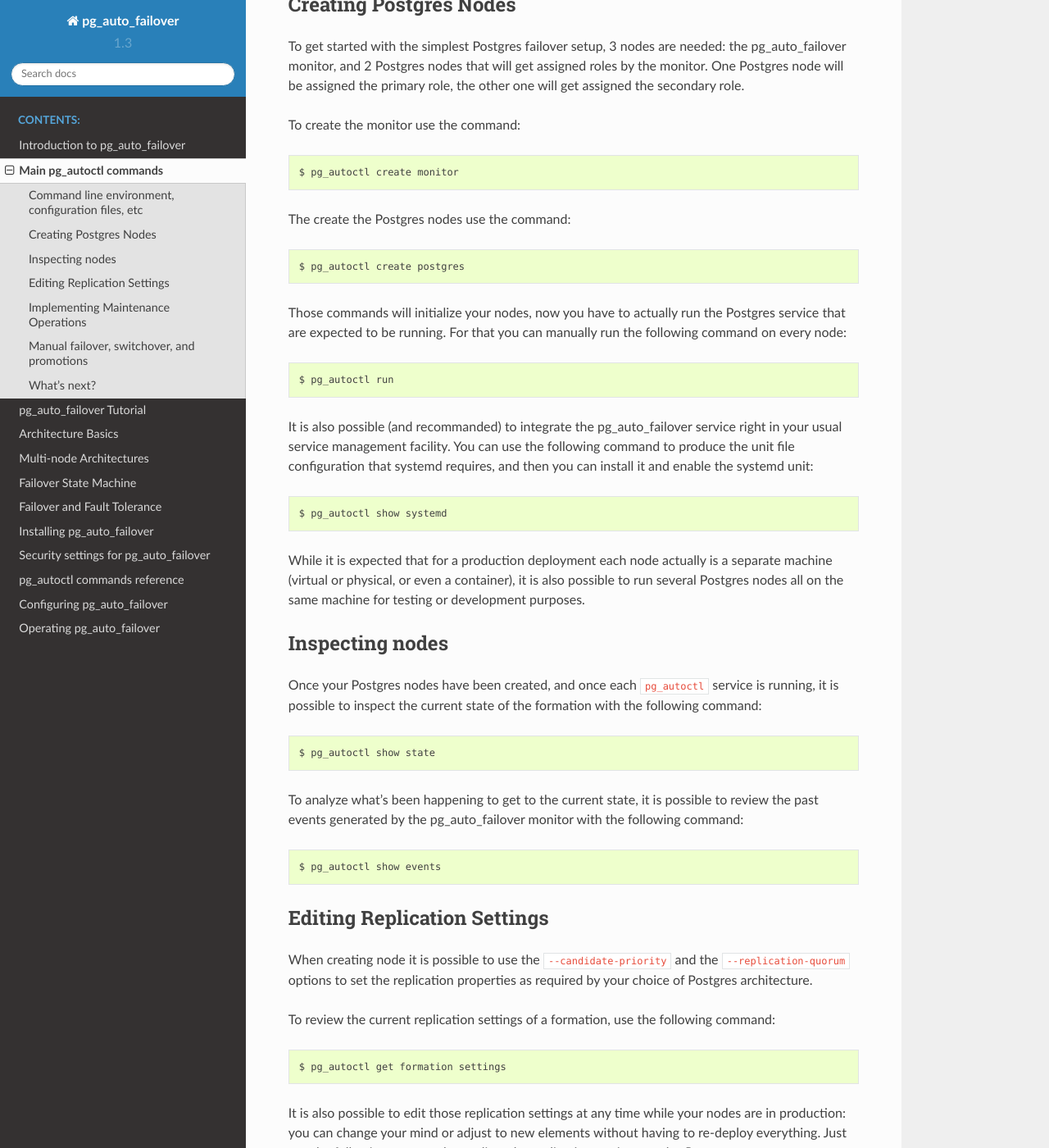
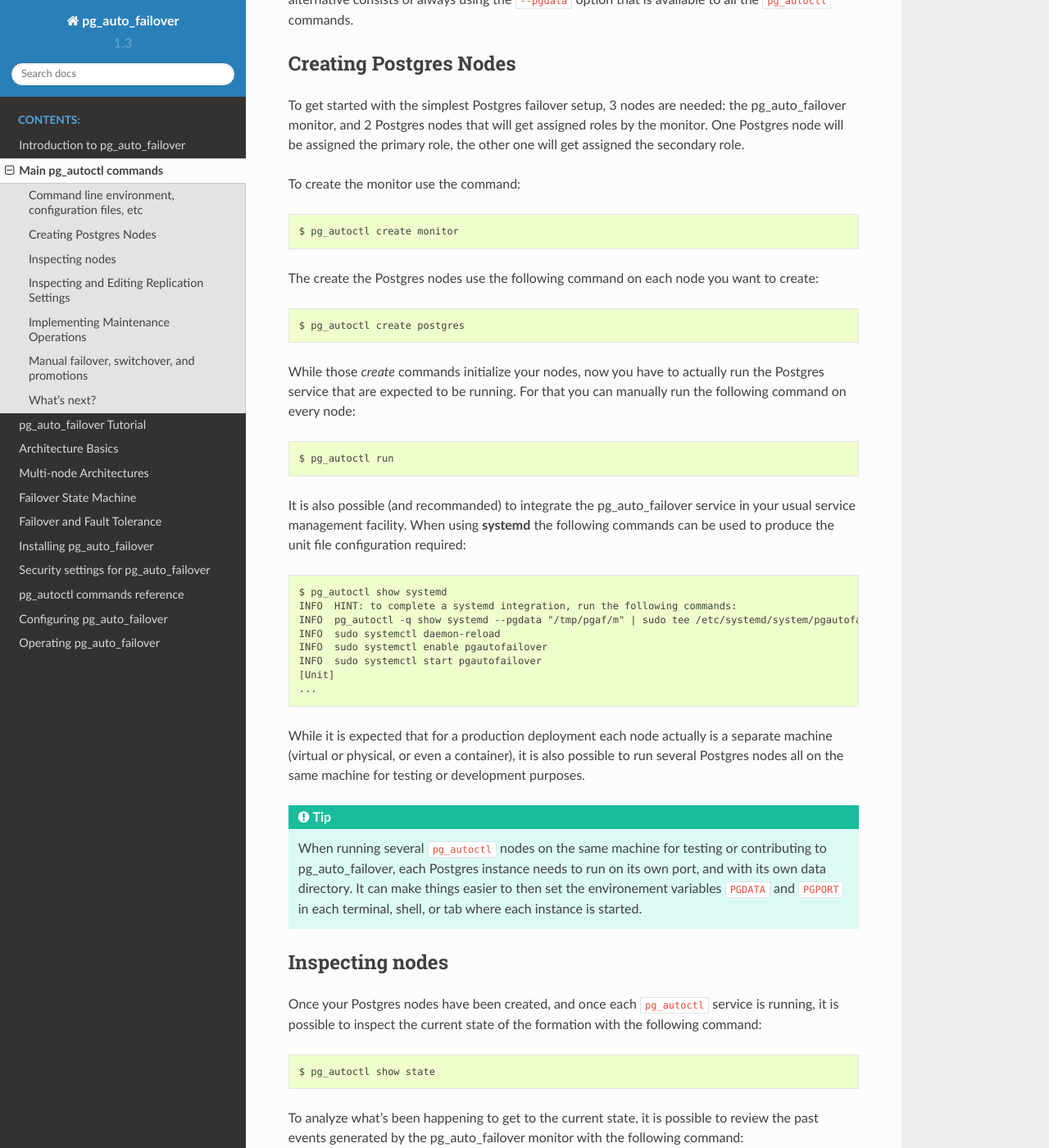
Before and after one commit to hapostgres/pg_auto_failover, a Sphinx documentation site: the page built from docs/how-to.rst, in a window 1280 px wide and 1400 px high, scrolled down 784 px. Shown: the whole window at 82% size. Built offline with Sphinx 7.4.7 and the Read the Docs theme 2.0.0, drawn with Linux system fonts in a browser that asks for light colours; some of the changed text lies outside the part shown.

Commit message:
Another pass reading through the new "main commands" docs.

```diff
--- a/docs/how-to.rst
+++ b/docs/how-to.rst
@@ -4,12 +4,12 @@
 pg_auto_failover includes the command line tool ``pg_autoctl`` that
 implements many commands to manage your Postgres nodes. To implement the
 Postgres architectures described in this documentation, and more, it is
-generally possible to use only a couple of the many ``pg_autoctl`` commands.
+generally possible to use only some of the many ``pg_autoctl`` commands.
 
 This section of the documentation is a short introduction to the main
 commands that are useful when getting started with pg_auto_failover. More
-commands can be useful in some cases, see the :ref:`reference` for the whole
-list.
+commands are available and help deal with a variety of situations, see the
+:ref:`reference` for the whole list.
 
 To understand which replication settings to use in your case, see
 :ref:`architecture_basics` section and then the
@@ -18,6 +18,9 @@
 To follow a step by step guide that you can reproduce on your own Azure
 subscription and create a production Postgres setup from VMs, see the
 :ref:`tutorial` section.
+
+To understand how to setup pg_auto_failover in a way that is compliant with
+your internal security guide lines, read the :ref:`security` section.
 
 Command line environment, configuration files, etc
 --------------------------------------------------
@@ -44,27 +47,43 @@
 
   $ pg_autoctl create monitor
 
-The create the Postgres nodes use the command::
+The create the Postgres nodes use the following command on each node you
+want to create::
 
   $ pg_autoctl create postgres
 
-Those commands will initialize your nodes, now you have to actually run the
-Postgres service that are expected to be running. For that you can manually
-run the following command on every node::
+While those *create* commands initialize your nodes, now you have to
+actually run the Postgres service that are expected to be running. For that
+you can manually run the following command on every node::
 
   $ pg_autoctl run
 
 It is also possible (and recommanded) to integrate the pg_auto_failover
-service right in your usual service management facility. You can use the
-following command to produce the unit file configuration that systemd
-requires, and then you can install it and enable the systemd unit::
+service in your usual service management facility. When using **systemd**
+the following commands can be used to produce the unit file configuration
+required::
 
   $ pg_autoctl show systemd
+  INFO  HINT: to complete a systemd integration, run the following commands:
+  INFO  pg_autoctl -q show systemd --pgdata "/tmp/pgaf/m" | sudo tee /etc/systemd/system/pgautofailover.service
+  INFO  sudo systemctl daemon-reload
+  INFO  sudo systemctl enable pgautofailover
+  INFO  sudo systemctl start pgautofailover
+  [Unit]
+  ...
 
 While it is expected that for a production deployment each node actually is
 a separate machine (virtual or physical, or even a container), it is also
 possible to run several Postgres nodes all on the same machine for testing
 or development purposes.
+
+.. tip::
+
+   When running several ``pg_autoctl`` nodes on the same machine for testing
+   or contributing to pg_auto_failover, each Postgres instance needs to run
+   on its own port, and with its own data directory. It can make things
+   easier to then set the environement variables ``PGDATA`` and ``PGPORT``
+   in each terminal, shell, or tab where each instance is started.
 
 Inspecting nodes
 ----------------
@@ -81,8 +100,21 @@
 
   $ pg_autoctl show events
 
-Editing Replication Settings
-----------------------------
+.. hint::
+
+   The ``pg_autoctl show`` commands can be run from any node in your system.
+   Those command need to connect to the monitor and print the current state
+   or the current known list of events as per the monitor view of the system.
+
+   Use ``pg_autoctl show state --local`` to have a view of the local state
+   of a given node without connecting to the monitor Postgres instance.
+
+   The option ``--json`` is available in most ``pg_autoctl`` commands and
+   switches the output format from a human readable table form to a program
+   friendly JSON pretty-printed output.
+
+Inspecting and Editing Replication Settings
+-------------------------------------------
 
 When creating node it is possible to use the ``--candidate-priority`` and
 the ``--replication-quorum`` options to set the replication properties as
@@ -102,6 +134,21 @@
   $ pg_autoctl set node replication-quorum
   $ pg_autoctl set node candidate-priority
 
+.. important::
+
+   The ``pg_autoctl get`` and ``pg_autoctl set`` commands always connect to
+   the monitor Postgres instance.
+
+   The ``pg_autoctl set`` command then changes the replication settings on
+   the node registration on the monitor. Then the monitor assigns the
+   APPLY_SETTINGS state to the current primary node in the system for it to
+   apply the new replication settings to its Postgres streaming replication
+   setup.
+
+   As a result, the ``pg_autoctl set`` commands requires a stable state in
+   the system to be allowed to proceed. Namely, the current primary node in
+   the system must have both its Current State and its Assigned State set to
+   primary, as per the ``pg_autoctl show state`` output.
 
 Implementing Maintenance Operations
 -----------------------------------
@@ -130,12 +177,21 @@
 
   $ pg_autoctl enable maintenance --allow-failover
 
+.. important::
+
+   The ``pg_autoctl enable`` and ``pg_autoctl disable`` commands requires a
+   stable state in the system to be allowed to proceed. Namely, the current
+   primary node in the system must have both its Current State and its
+   Assigned State set to primary, as per the ``pg_autoctl show state``
+   output.
+
 Manual failover, switchover, and promotions
 -------------------------------------------
 
 In the cases when a failover is needed without having an actual node
 failure, the pg_auto_failover monitor can be used to orchestrate the
-operation. Use one of the following commands::
+operation. Use one of the following commands, which are synonyms in the
+pg_auto_failover design::
 
   $ pg_autoctl perform failover
   $ pg_autoctl perform switchover
@@ -144,6 +200,13 @@
 with the command::
 
   $ pg_autoctl perform promotion
+
+.. important::
+
+   The ``pg_autoctl perform`` commands requires a stable state in the system
+   to be allowed to proceed. Namely, the current primary node in the system
+   must have both its Current State and its Assigned State set to primary,
+   as per the ``pg_autoctl show state`` output.
 
 What's next?
 ------------
```
